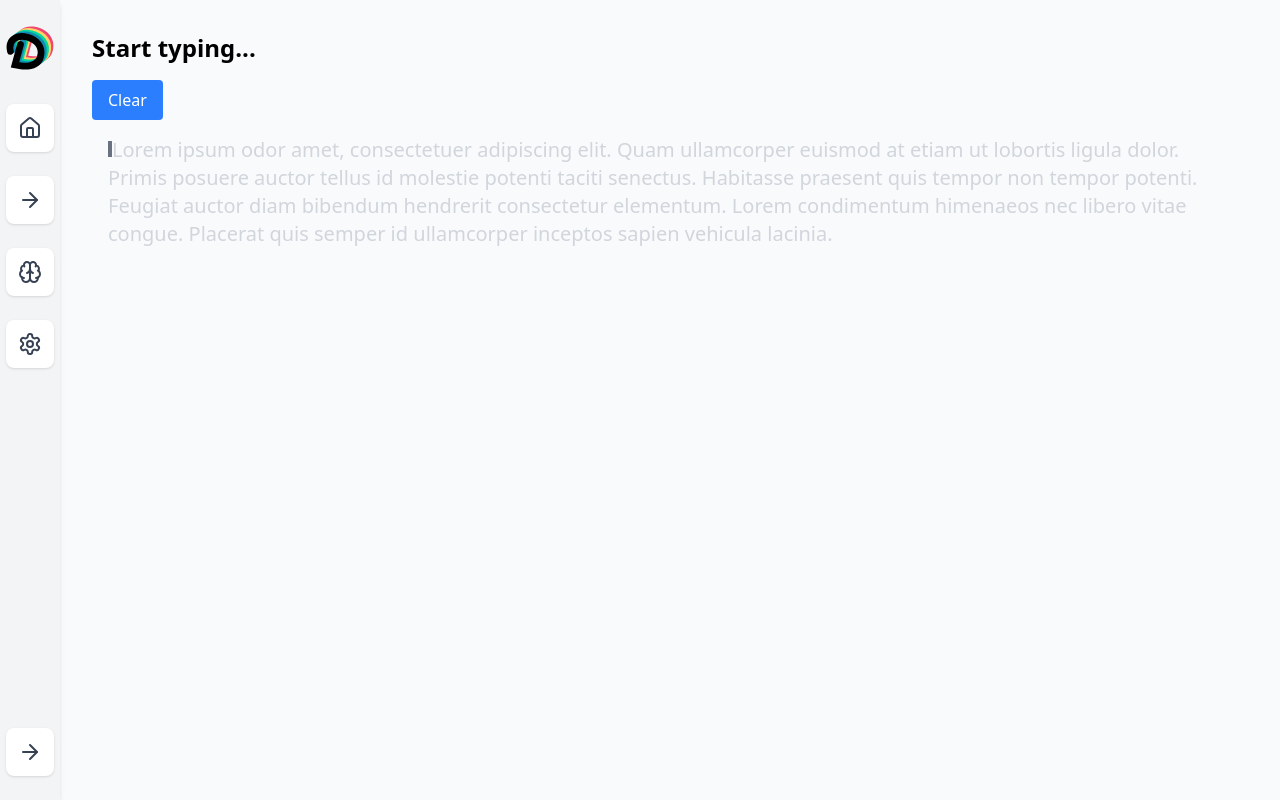
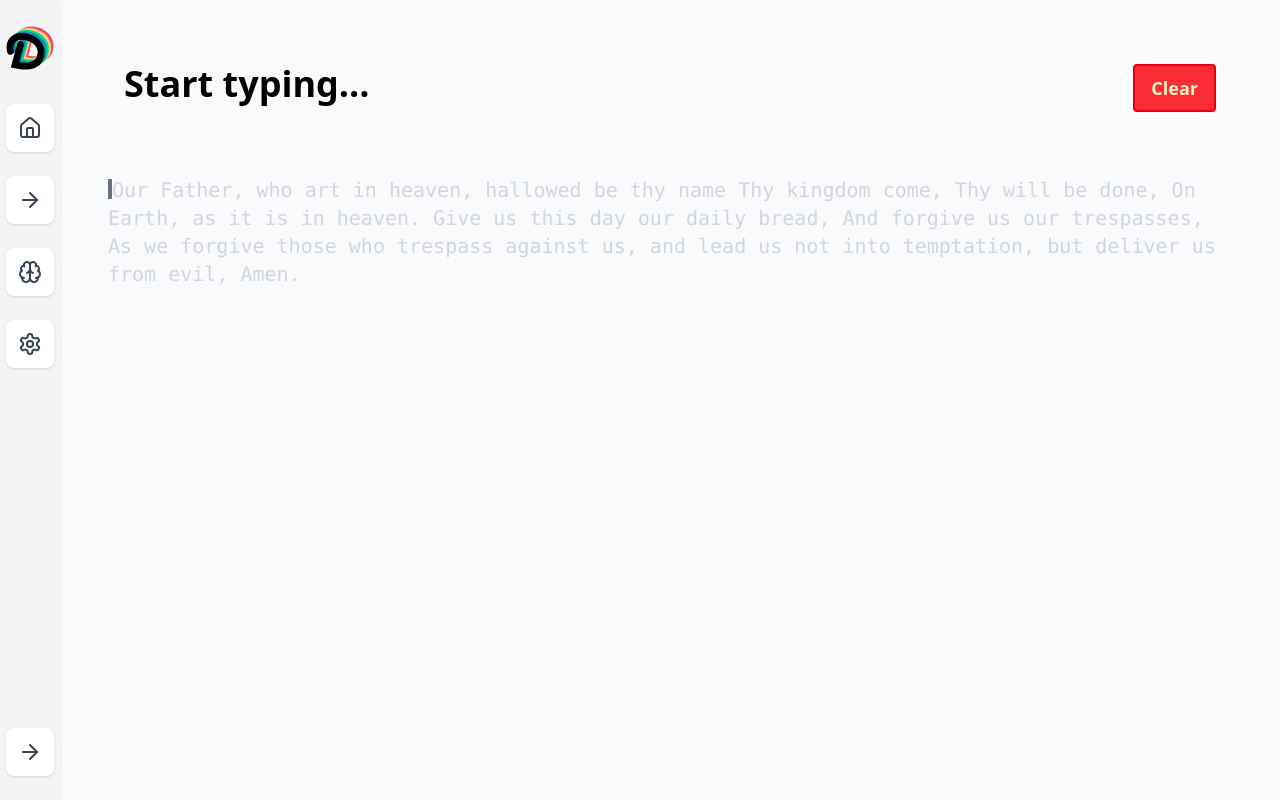
Before and after one commit to DanielPoprawski/quiz-app, a React (Vite) app: page /memorize in a window 1280 px wide. Built offline with nearby package versions, Linux system fonts and the light colour scheme.

Commit message:
Fixed typing

```diff
--- a/public/poems/lorem_ipsum.json
+++ b/public/poems/lorem_ipsum.json
@@ -1 +1 @@
-"Lorem ipsum odor amet, consectetuer adipiscing elit. Quam ullamcorper euismod at etiam ut lobortis ligula dolor. Primis posuere auctor tellus id molestie potenti taciti senectus. Habitasse praesent quis tempor non tempor potenti. Feugiat auctor diam bibendum hendrerit consectetur elementum. Lorem condimentum himenaeos nec libero vitae congue. Placerat quis semper id ullamcorper inceptos sapien vehicula lacinia."
+"Our Father, who art in heaven, hallowed be thy name\nThy kingdom come,\nThy will be done,\nOn Earth, as it is in heaven.\nGive us this day our daily bread,\nAnd forgive us our trespasses,\nAs we forgive those who trespass against us,\nand lead us not into temptation,\nbut deliver us from evil,\nAmen."
--- a/src/index.css
+++ b/src/index.css
@@ -9,5 +9,5 @@
 
   .animate-blink::after {
     animation: blink 1s step-end infinite;
-  @apply content-[''] inline-block w-1 h-4 bg-gray-500;
+  @apply content-[''] inline-block w-1 h-5 relative top-0.5 bg-gray-500;
   }
--- a/src/pages/Memorize.jsx
+++ b/src/pages/Memorize.jsx
@@ -55,13 +55,17 @@ export default function Memorize() {
 		//	}
 		if (event.key === "Backspace" || event.key === "Escape") {
 			event.preventDefault();
+
 		}
 		if (event.key === "Backspace") {
 			setInput(input.slice(0, -1));
+			setBody(paragraph.substring(input.slice(0, -1).length));
 		}
 		if (event.key.length === 1) {
 			setInput(input + event.key);
+			setBody(body.substring(1));
 		}
+
 	}
 
 	function Splitter() {
@@ -79,20 +83,21 @@ export default function Memorize() {
 	}
 
 	return (
-		<div className="flex-1 p-8">
-			<h1 className="text-2xl font-bold mb-4">{isFocused ? "Start typing..." : "Wait..."}</h1>
+		<div className="flex-1 p-8 container mx-auto">
+			<div className="text-4xl font-bold mb-4 p-8 flex justify-between">{isFocused ? "Start typing..." : "Wait..."}<br />
+				<button
+					onClick={clearInput}
+					className="cursor-pointer bg-red-500 hover:bg-red-700 text-amber-100 text-lg font-lg py-2 px-4 rounded transition-colors border-red-600 border-2"
+				>
+					Clear
+				</button>
+			</div>
 
-			<button
-				onClick={clearInput}
-				className="bg-blue-500 hover:bg-blue-600 text-white font-medium py-2 px-4 rounded transition-colors"
-			>
-				Clear
-			</button>
 
 
 			<h2
 				tabIndex={0}
-				className="typing text-xl font-medium relative text-gray-300 focus:outline-none p-4"
+				className="typing text-xl font-medium font-mono relative text-gray-300 focus:outline-none p-4"
 				onKeyDown={handleEvent}
 				ref={focusRef}
 			>
```
